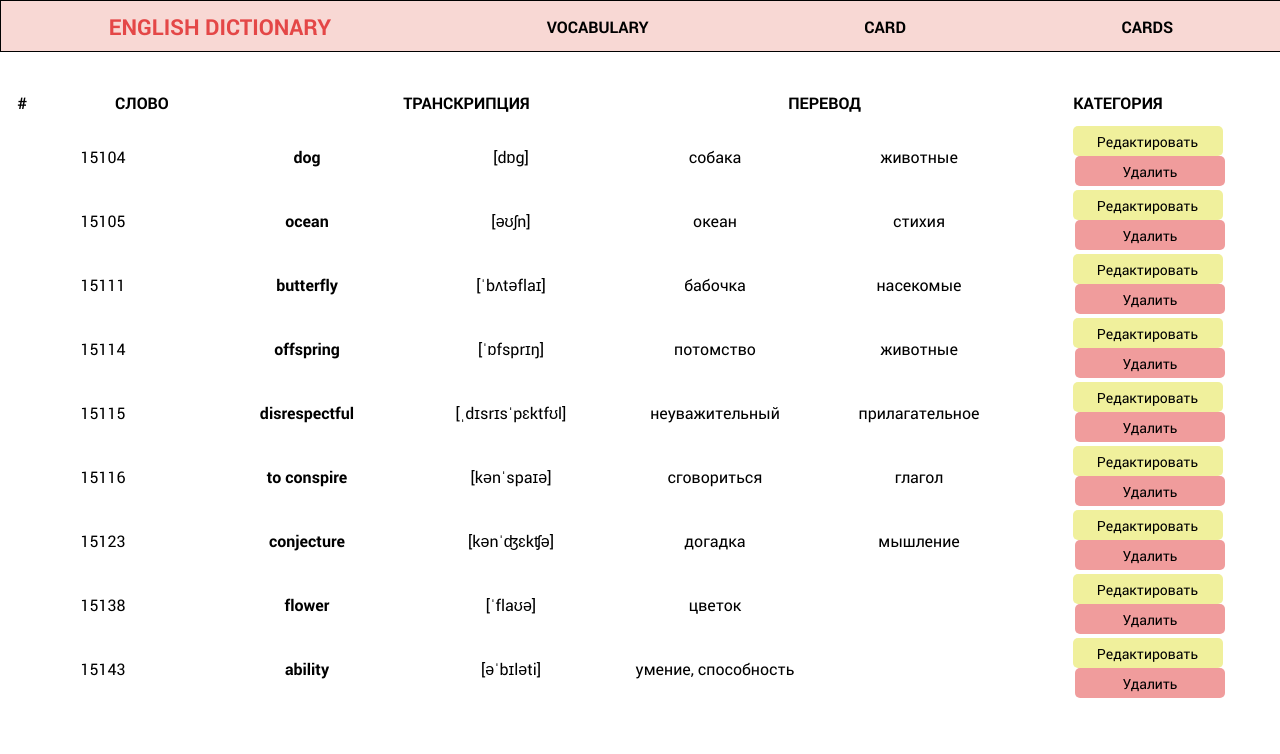
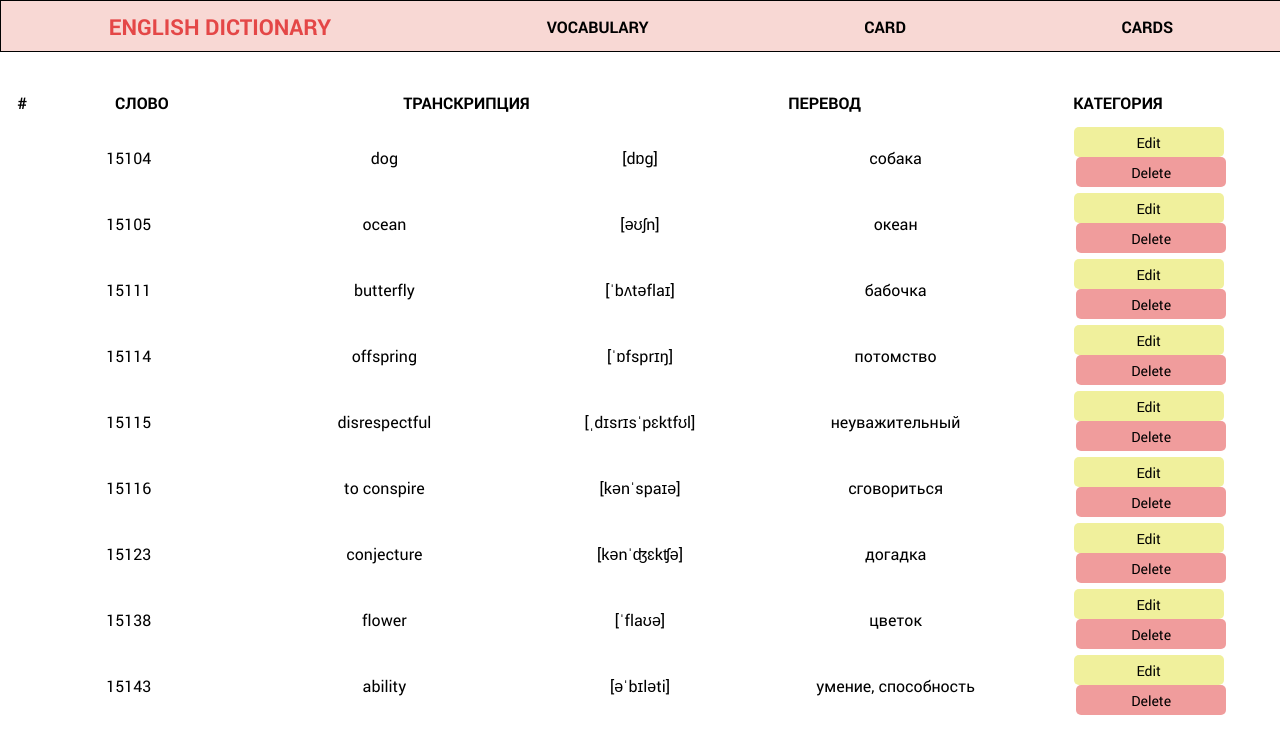
Before and after one commit to dariaSDemidova/Foreign-words, a React (Create React App) app: page / in a window 1280 px wide. Shown: the top 754 px of the page. Built offline with nearby package versions, Linux system fonts and the light colour scheme.

Commit message:
add checking for empty fields

```diff
--- a/src/components/Cards/Cards.jsx
+++ b/src/components/Cards/Cards.jsx
@@ -14,21 +14,40 @@
 //     );
 // }
 
+// import Card from '../Card/Card';
+// import './Cards.scss'
+
+// export default function Cards({words, handleViewTranslation}) {
+//     return (
+//         <div className="cards">
+//             {
+//                 words.map((word, index) =>
+//                 <Card english={words[index].english}
+//                 russian={words[index].russian}
+//                 transcription={words[index].transcription}
+//                 onViewTranslation={handleViewTranslation}
+//                 key={index}/>
+//                 )
+//             }
+//         </div>
+//     );
+// };
+
 import Card from '../Card/Card';
-import './Cards.scss'
+import './Cards.scss';
 
-export default function Cards({words, handleViewTranslation}) {
+export default function Cards({ words, handleViewTranslation }) {
     return (
         <div className="cards">
-            {
-                words.map((word, index) =>
-                <Card english={words[index].english}
-                russian={words[index].russian}
-                transcription={words[index].transcription}
-                onViewTranslation={handleViewTranslation}
-                key={index}/>
-                )
-            }
+            {words.map((word, index) => (
+                <Card
+                    english={word.english}
+                    russian={word.russian}
+                    transcription={word.transcription}
+                    onViewTranslation={handleViewTranslation}
+                    key={index}
+                />
+            ))}
         </div>
     );
-};
+}
--- a/src/components/Input/Input.scss
+++ /dev/null
@@ -1,11 +0,0 @@
-@import '../../styles/fonts.css';
-
-input {
-    height: 20px;
-    text-align: center;
-    width: 180px;
-    font-family: 'Roboto', sans-serif;
-    font-weight: 400;
-    background-color: rgb(248, 216, 212);
-    margin-right: 20px;
-}
--- a/src/components/WordsTableBody/WordsTableBody.jsx
+++ b/src/components/WordsTableBody/WordsTableBody.jsx
@@ -1,36 +1,106 @@
 import React, { useState } from 'react';
-import '../Input/Input.scss'
+import styles from '../WordsTableBody/WordsTableBody.scss';
 
-function WordsTableBody(props) {
+function WordsTableBody({ id, english, transcription, russian, handleDelete }) {
+    const [isPressed, setPressed] = useState(false);
+    const [value, setValue] = useState({
+        id,
+        english,
+        transcription,
+        russian,
+    });
 
-    const [checked, setChecked] = useState(props.checked || false);
-    // const [value, setValue] = useState({
-    //     id,
-    //     english,
-    //     transcription,
-    //     russian,
-    //     tags,
-    // });
+    const [errors, setErrors] = useState({
+        english: false,
+        transcription: false,
+        russian: false,
+    });
 
-    const handleChange = () => {
-        setChecked(!checked);
+    const handleChange = (event) => {
+        const name = event.target.name;
+        const value = event.target.value;
+        setValue((prevValue) => {
+            return { ...prevValue, [name]: value };
+        });
+        setErrors({
+            ...errors,
+            [event.target.name]:
+            event.target.value.trim() === "" ? "Field cannot be empty" : false,
+        });
     };
+
+    const handleCancel = () => {
+        setPressed(!isPressed);
+        setValue({ id, english, transcription, russian });
+    };
+
+    const saveChanges = () => {
+        setValue({ ...value });
+        setPressed(!isPressed);
+    };
+
+    const handleEdit = () => {
+        setPressed(!isPressed);
+    };
+
+    const isBtnDisabled = Object.values(errors).some((elem) => elem);
 
     return (
         <table>
-            <tbody>
-                <tr className="word">
-                    {checked ? <input className="input-id" type="text" placeholder="номер" value={props.id} /> : <td className="word-id">{props.id}</td>}
-                    {checked ? <input className="input-english" type="text" placeholder="слово" value={props.english} /> : <td className="word-english">{props.english}</td>}
-                    {checked ? <input className="input-transcription" type="text" placeholder="транскрипция" value={props.transcription} /> : <td className="word-transcription">{props.transcription}</td>}
-                    {checked ? <input className="input-russian" type="text" placeholder="перевод" value={props.russian} /> : <td className="word-russian">{props.russian}</td>}
-                    {checked ? <input className="input-tags" type="text" placeholder="категория" value={props.tags} /> : <td className="word-tags">{props.tags}</td>}
-                    {checked ? <button className="word-save">Сохранить</button> : <button className="word-edit" onClick={handleChange}>Редактировать</button>}
-                    {checked ? <button className="word-delete" onClick={handleChange}>Отменить</button> : <button className="word-delete">Удалить</button>}
-                </tr>
-            </tbody>
+            <tr className="word">
+                <td>{id}</td>
+                {isPressed ? (
+                    <>
+                        <td>
+                            <input
+                                type="text"
+                                onChange={handleChange}
+                                value={value.english}
+                                name="english"
+                                className={errors.english ? styles.error_border : ""}
+                            />
+                        </td>
+                        <td>
+                            <input
+                                type="text"
+                                onChange={handleChange}
+                                value={value.transcription}
+                                name="transcription"
+                                className={errors.transcription ? styles.error_border : ""}
+                            />
+                        </td>
+                        <td>
+                            <input
+                                type="text"
+                                onChange={handleChange}
+                                value={value.russian}
+                                name="russian"
+                                className={errors.russian ? styles.error_border : ""}
+                            />
+                        </td>
+                    </>
+            ) : (
+                <>
+                    <td>{value.english}</td>
+                    <td>{value.transcription}</td>
+                    <td>{value.russian}</td>
+                </>
+            )}
+            <td>
+                {isPressed ? (
+                    <>
+                        <button className="word-save" onClick={saveChanges} disabled={isBtnDisabled}>Save</button>
+                        <button className="word-cancel" onClick={handleCancel}>Close</button>
+                    </>
+                ) : (
+                    <>
+                        <button className="word-edit" onClick={handleEdit}>Edit</button>
+                        <button className="word-delete" onClick={handleDelete}>Delete</button>
+                    </>
+                )}
+            </td>
+            </tr>
         </table>
-
     );
 }
 
--- a/src/components/WordsTableBody/WordsTableBody.scss
+++ b/src/components/WordsTableBody/WordsTableBody.scss
@@ -11,11 +11,7 @@ td {
 
 .word {
     font-family: "Roboto", sans-serif;
-    border: 1px solid black;
-}
-
-.word-english {
-    font-weight: 700;
+    // border: 1px solid black;
 }
 
 .word-save {
@@ -30,7 +26,22 @@ td {
     margin-right: 5px;
 }
 
-.word-delete {
+.word-delete,
+.word-cancel {
     background-color: rgb(240, 156, 156);
     @include btn
 }
+
+input {
+    height: 20px;
+    text-align: center;
+    width: 180px;
+    font-family: 'Roboto', sans-serif;
+    font-weight: 400;
+    background-color: rgb(248, 216, 212);
+    margin-right: 20px;
+}
+
+.error_border {
+    border: 2px solid red;
+}
```
Also changed, not shown: src/components/Input/Input.jsx (deleted, +0 -18 lines).
